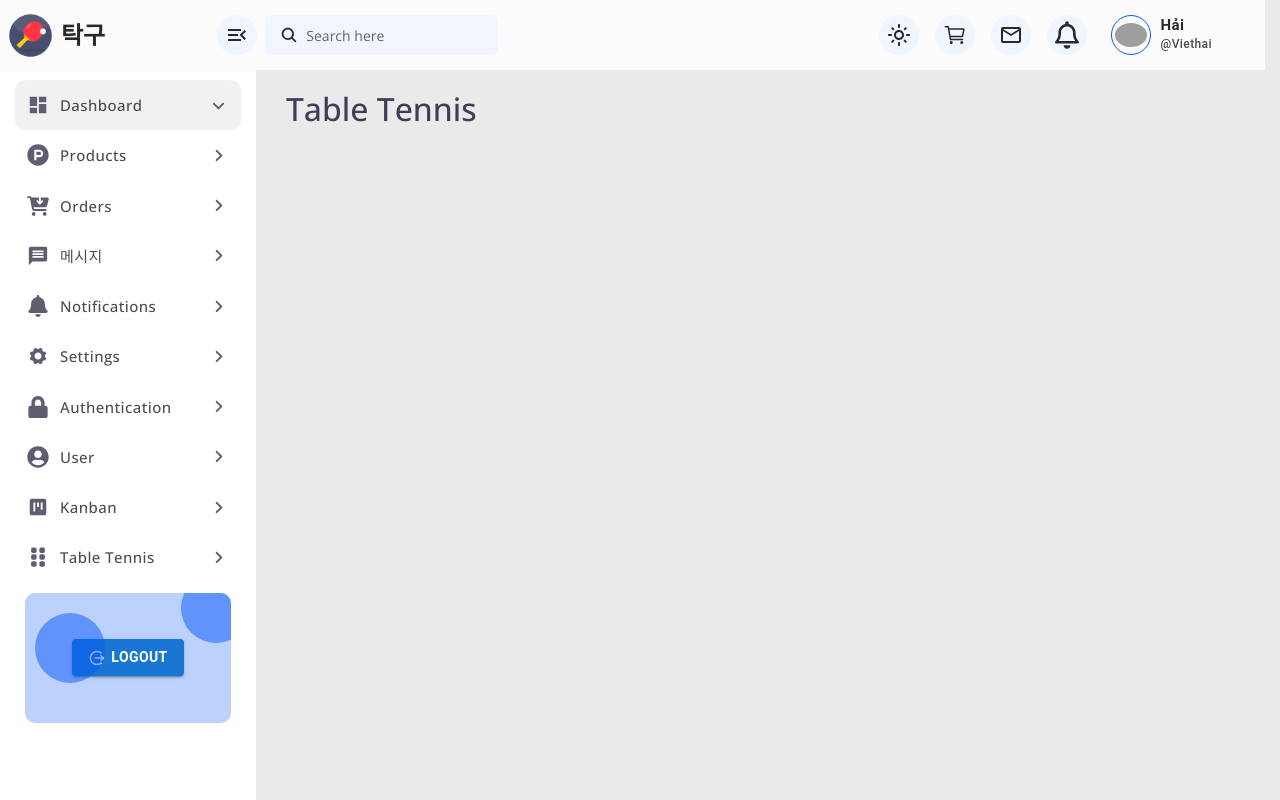
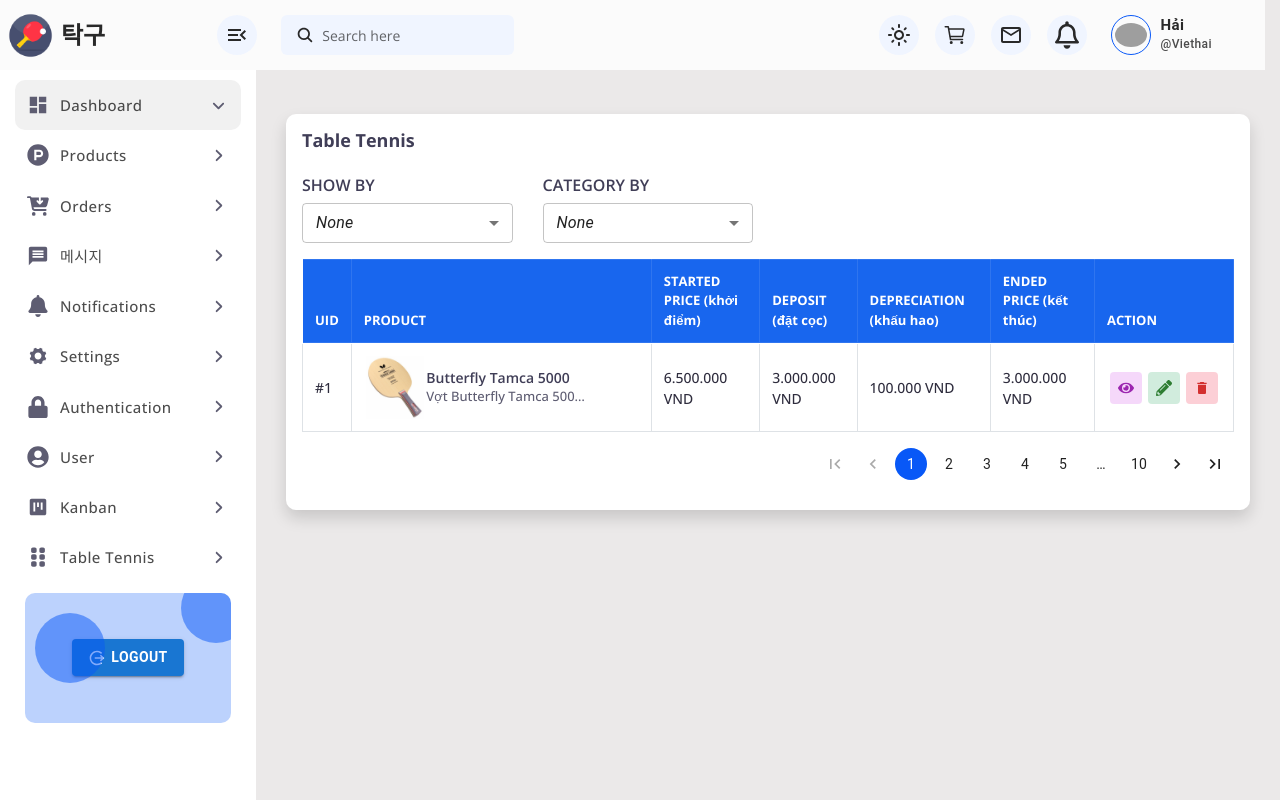
Before and after one commit to KINGDOMNVHAI/bongban-fe, a React (Create React App) app: page /table-tennis in a window 1280 px wide. Built offline with nearby package versions, Linux system fonts and the light colour scheme; grey boxes are pictures that could not be loaded.

Commit message:
Create event onClick sidebar appear

```diff
--- a/src/App.css
+++ b/src/App.css
@@ -139,6 +139,8 @@ header button.rounded-circle:hover svg {color: #0858f7 !important; transition: a
 .cardFilters .col-md-3 h4 {font-size: 16px; font-weight: 600; text-transform: capitalize; color: #403e57;}
 
 h1, h2, h3, h4, h5, h6, p {color: #403e57;}
+.table-responsive::-webkit-scrollbar-thumb {background: #CCC}
+
 .table .thead-dark th {background-color: #1866ee !important; border-color: rgba(255, 255, 255, 0.1) !important; font-size: 13px !important;}
 .table tbody td {font-size: 14px !important; color: #2f2d3e; font-weight: 500;}
 .table tbody .actions button {min-width: 32px !important; width: 32px !important; height: 32px !important; margin: 0px 3px !important;}
@@ -161,7 +163,8 @@ table td .info h6 {overflow: hidden; text-overflow: ellipsis; white-space: nowra
 
 .table.v-align td .productBox {width: 250px;}
 
-.tableFooter {padding-bottom: 20px;}
-.tableFooter .pagination {margin-left: 20px;}
+.tableFooter {padding-bottom: 14px;}
+.tableFooter .pagination {margin-left: auto;}
+.tableFooter p {font-size: 13px; font-weight: 500; margin-bottom: 0px;}
 
 .css-1to7aaw-MuiButtonBase-root-MuiPaginationItem-root.Mui-selected {background-color: #0858f7 !important;}
--- a/src/App.js
+++ b/src/App.js
@@ -1,4 +1,5 @@
 import { BrowserRouter, Route, Routes } from 'react-router-dom';
+import { createContext, useEffect, useState } from 'react';
 import "./assets/css/bootstrap.min.css"
 import './App.css';
 import Header from './components/Header';
@@ -6,9 +7,24 @@ import Sidebar from './components/Sidebar';
 import Dashboard from './pages/Dashboard';
 import TableTennis from './pages/TableTennis';
 
+const MyContext = createContext();
+
 function App() {
+
+  const [isToggleSidebar, setIsToggleSidebar] = useState(false);
+
+  const values = {
+    isToggleSidebar,
+    setIsToggleSidebar
+  };
+
+  useEffect(() => {
+    alert(isToggleSidebar)
+  },[isToggleSidebar])
+
   return (
     <BrowserRouter>
+      <MyContext.Provider value={values}>
         <Header/>
         <div className='main d-flex'>
           <div className='sidebarWrapper'>
@@ -23,8 +39,10 @@ function App() {
             </Routes>
           </div>
         </div>
+      </MyContext.Provider>
     </BrowserRouter>
   );
 }
 
 export default App;
+export {MyContext}
--- a/src/components/Header/index.js
+++ b/src/components/Header/index.js
@@ -7,13 +7,14 @@ import { IoCartOutline, IoShieldHalfSharp } from "react-icons/io5";
 import { FaRegBell } from "react-icons/fa6";
 import SearchBox from "../SearchBox";
 
-import { React, useState } from 'react';
+import { React, useContext, useState } from 'react';
 import Menu from '@mui/material/Menu';
 import MenuItem from '@mui/material/MenuItem';
 import ListItemIcon from '@mui/material/ListItemIcon';
 import Divider from '@mui/material/Divider';
 import PersonAdd from '@mui/icons-material/PersonAdd';
 import Logout from '@mui/icons-material/Logout';
+import { MyContext } from "../../App";
 
 
 const Header = () => {
@@ -22,6 +23,9 @@ const Header = () => {
     const [isOpenNotificationDrop, setisOpenNotificationDrop] = useState(false);
     const openMyAcc = Boolean(anchorEl);
     const openNotifications = Boolean(isOpenNotificationDrop);
+
+    const context = useContext(MyContext);
+
     const handleOpenMyAccDrop = (event) => {
         setAnchorEl(event.currentTarget);
     };
@@ -49,7 +53,14 @@ const Header = () => {
                         </div>
 
                         <div className="col-sm-3 d-flex align-items-center part2 pl-4">
-                            <Button className="rounded-circle"><MdMenuOpen/></Button>
+                            <Button
+                                className="rounded-circle mr-3"
+                                onClick={() => context.setIsToggleSidebar(!context.isToggleSidebar)}
+                            >
+                            {
+                                context.isToggleSidebar === false ? <MdMenuOpen/> : <MdOutlineMenu/>
+                            }
+                            </Button>
                             <SearchBox />
                         </div>
 
--- a/src/components/Sidebar/index.js
+++ b/src/components/Sidebar/index.js
@@ -107,7 +107,7 @@ const Sidebar = () => {
                         <div className={`submenuWrapper ${activeTab === 9 && isToggleSubmenu === true ? 'collapsed' : 'collapse'}`}>
                             <ul className="submenu">
                                 <li><Link to="/table-tennis">List</Link></li>
-                                <li><Link to="#">Product View</Link></li>
+                                <li><Link to="/table-tennis-create">Create</Link></li>
                             </ul>
                         </div>
                     </li>
--- a/src/pages/Dashboard/index.js
+++ b/src/pages/Dashboard/index.js
@@ -282,6 +282,7 @@ const Dashboard = () => {
                     </table>
 
                     <div className="d-flex tableFooter">
+                        <p>Showing <b>12</b> of <b>60</b> results</p>
                         <Pagination count={10} color="primary" className="pagination" showFirstButton showLastButton />
                     </div>
                 </div>
--- a/src/pages/TableTennis/index.js
+++ b/src/pages/TableTennis/index.js
@@ -1,8 +1,20 @@
+import { useState } from "react";
+import { Chart } from "react-google-charts";
+import { Menu, MenuItem, Select, FormControl, Button, Pagination } from "@mui/material/";
+
+import { IoMdCart, IoIosTimer } from "react-icons/io";
+import { HiDotsVertical } from "react-icons/hi";
+import { FaUserCircle, FaEye, FaPencilAlt } from "react-icons/fa"
+import { MdShoppingBag, MdDelete } from "react-icons/md";
+import { GiStarsStack } from "react-icons/gi";
 
 const TableTennis = () => {
+
+    const [showBy, setShowBy] = useState('');
+    const [showBysetCatBy, setCatBy] = useState('');
+
     return <>
         <section className="right-content w-100">
-            <h2>Table Tennis</h2>
             <div className="row dashboardBoxWrapperRow">
                 <div className="col-md-8">
                     <div className="dashboardBoxWrapper d-flex">
@@ -16,6 +28,100 @@ const TableTennis = () => {
                     </div>
                 </div>
             </div>
+
+            <div className="card shadow border-0 p-3 mt-4">
+                <h3 className="hd">Table Tennis</h3>
+
+                <div className="row cardFilters mt-3">
+                    <div className="col-md-3">
+                        <h4>SHOW BY</h4>
+                        <FormControl size="small" className="w-100">
+                        <Select
+                            value={showBy}
+                            onChange={(e) => setShowBy(e.target.value)}
+                            displayEmpty
+                            inputProps={{'aria-label': 'Without label'}}
+                            labelId="demo-select-small-label"
+                            className="w-100"
+                        >
+                            <MenuItem value=""><em>None</em></MenuItem>
+                            <MenuItem value={10}>Ten</MenuItem>
+                            <MenuItem value={20}>Twenty</MenuItem>
+                            <MenuItem value={30}>Thirty</MenuItem>
+                        </Select>
+                        </FormControl>
+                    </div>
+
+                    <div className="col-md-3">
+                        <h4>CATEGORY BY</h4>
+                        <FormControl size="small" className="w-100">
+                        <Select
+                            value={showBysetCatBy}
+                            onChange={(e) => setCatBy(e.target.value)}
+                            displayEmpty
+                            inputProps={{'aria-label': 'Without label'}}
+                            labelId="demo-select-small-label"
+                            className="w-100"
+                        >
+                            <MenuItem value=""><em>None</em></MenuItem>
+                            <MenuItem value={10}>Ten</MenuItem>
+                            <MenuItem value={20}>Twenty</MenuItem>
+                            <MenuItem value={30}>Thirty</MenuItem>
+                        </Select>
+                        </FormControl>
+                    </div>
+                </div>
+
+                <div className="table-responsive mt-3">
+                    <table className="table table-bordered v-align">
+                        <thead className="thead-dark">
+                            <tr>
+                                <th>UID</th>
+                                <th style={{width:'300px'}}>PRODUCT</th>
+                                <th>STARTED PRICE (khởi điểm)</th>
+                                <th>DEPOSIT (đặt cọc)</th>
+                                <th>DEPRECIATION (khấu hao)</th>
+                                <th>ENDED PRICE (kết thúc)</th>
+                                <th>ACTION</th>
+                            </tr>
+                        </thead>
+
+                        <tbody>
+                            <tr>
+                                <td>#1</td>
+                                <td>
+                                    <div className="d-flex align-items-center productBox">
+                                        <div className="imgWrapper">
+                                            <div className="img">
+                                                <img src="/upload/images/product/takku-1.jpg" className="w-100" />
+                                            </div>
+                                        </div>
+                                        <div className="info pl-0">
+                                            <h6>Butterfly Tamca 5000</h6>
+                                            <p>Vợt Butterfly Tamca 5000 được thiết kế với tính năng trợ lực cho người chơi cùng 2 lớp sợi Carbon đan xen 3 lớp gỗ nằm gần lớp gỗ hinoki ở ngoài.</p>
+                                        </div>
+                                    </div>
+                                </td>
+                                <td>6.500.000 VND</td>
+                                <td>3.000.000 VND</td>
+                                <td>100.000 VND</td>
+                                <td>3.000.000 VND</td>
+                                <td>
+                                    <div className="actions d-flex align-items-center">
+                                        <Button className="secondary" color="secondary"><FaEye/></Button>
+                                        <Button className="success" color="success"><FaPencilAlt/></Button>
+                                        <Button className="error" color="error"><MdDelete/></Button>
+                                    </div>
+                                </td>
+                            </tr>
+                        </tbody>
+                    </table>
+
+                    <div className="d-flex tableFooter">
+                        <Pagination count={10} color="primary" className="pagination" showFirstButton showLastButton />
+                    </div>
+                </div>
+            </div>
         </section>
     </>
 }
```
Also changed, not shown: document/huongdan.txt, public/upload/images/product/takku-1.jpg (added). Lines whose indentation alone changed are shown as unchanged.
